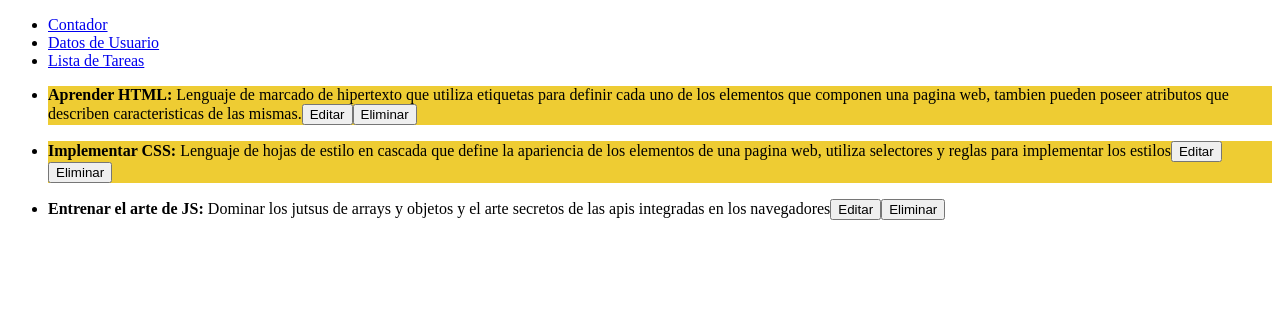
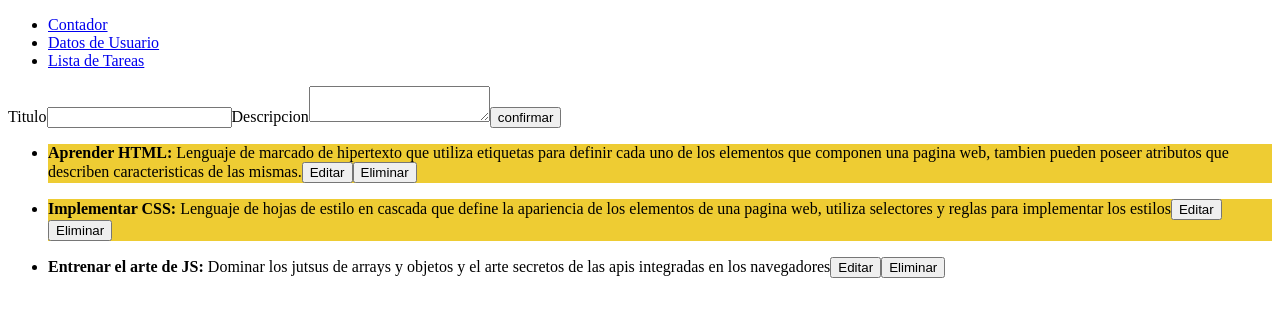
Before and after one commit to fpescar-lxv14/reactjs, a React (Vite) app: page /todos in a window 1280 px wide. Shown: the top 316 px of the page. Built offline with nearby package versions, Linux system fonts and the light colour scheme.

Commit message:
agregar seleccion de elemento e implementar editar eliminar y agregar tareas

```diff
--- a/src/components/Todos/index.jsx
+++ b/src/components/Todos/index.jsx
@@ -1,23 +1,55 @@
-import { useSelector } from "react-redux"
+import { useDispatch, useSelector } from "react-redux"
+import { addTodo, editTodo, removeTodo, setCurrent } from "../../store/todosSlice"
 
 export default function Todos(){
-    const {todos, filtered} = useSelector(s => s.todos)
+    const dispatch = useDispatch()
+    const {todos, current, filtered} = useSelector(s => s.todos)
     const data = filtered.length ? filtered : todos
+    const handleSubmit = (e) => {
+        e.preventDefault();
+        const formData = new FormData(e.target);
+        const data = Object.fromEntries(formData);
+        if (!current){
+            data.id = Number(todos[todos.length - 1]?.id) + 1 ?? 1
+            data.completed = 0
+            dispatch(addTodo(data))
+        }
+        else {
+            dispatch(editTodo({id: current, ...data}))
+            dispatch(setCurrent(null))
+        }
+        e.target.reset();
+    }
+    const get = (key) => current ? todos.find(item => current === item.id)[key] : ""
     return(
     <>
-        <form action="">
-
+        <form onSubmit={handleSubmit}>
+            <label htmlFor="title">Titulo</label>
+            <input id="title"
+                type="text"
+                name="title"
+                defaultValue={get("title")}
+                required={true}/>
+            <label htmlFor="description">Descripcion</label>
+            <textarea id="description"
+                name="description"
+                defaultValue={get("description")}
+                required={true}></textarea>
+            <button>confirmar</button>
         </form>
         <ul>
             {data?.map(item => <ItemList key={item.id} {...item}/>)}
         </ul>
     </>
 )}
-const ItemList = ({id,title, description,completed}) =>
+const ItemList = ({id,title, description,completed}) =>{
+    const dispatch = useDispatch()
+    return (
     <li id={"todo_"+id}>
         <p style={{backgroundColor: completed ? "#ec3" : "underline"}}>
             <strong>{title}: </strong> {description}
-            <button>Editar</button>
-            <button>Eliminar</button>
+            <button onClick={()=>dispatch(setCurrent(id))}>Editar</button>
+            <button onClick={()=>dispatch(removeTodo(id))}>Eliminar</button>
         </p>
     </li>
+)}
--- a/src/store/todos.example.json
+++ b/src/store/todos.example.json
@@ -1,25 +1,26 @@
 {
     "todos": [
         {
-            "id": 0,
+            "id": 1,
             "title": "Aprender HTML",
             "description": "Lenguaje de marcado de hipertexto que utiliza etiquetas para definir cada uno de los elementos que componen una pagina web, tambien pueden poseer atributos que describen caracteristicas de las mismas.",
             "completed": true
 
         },
         {
-            "id": 1,
+            "id": 2,
             "title": "Implementar CSS",
             "description": "Lenguaje de hojas de estilo en cascada que define la apariencia de los elementos de una pagina web, utiliza selectores y reglas para implementar los estilos",
             "completed": true
 
         },
         {
-            "id": 2,
+            "id": 3,
             "title": "Entrenar el arte de JS",
             "description": "Dominar los jutsus de arrays y objetos y el arte secretos de las apis integradas en los navegadores",
             "completed": false
         }
     ],
-    "filtered": []
+    "filtered": [],
+    "current": null
 }
--- a/src/store/todosSlice.jsx
+++ b/src/store/todosSlice.jsx
@@ -5,19 +5,20 @@ export const todosSlice = createSlice({
     initialState,
     reducers: {
         addTodo: (s,a) => {
-            s.todos = [...s[todos], a.payload]
+            s.todos = [...s.todos, a.payload]
         },
         removeTodo: (s,a) => {
             s.todos = s.todos.filter((item) => item.id != a.payload
         )},
         editTodo: (s,a) => {
-            const { index, ...todo} = a.payload
-            s.todos[index] = todo
+            const {id, ...todo} = a.payload
+            s.todos = s.todos.map(item => item.id === id? {...item,...todo } : item)
         },
         filterTodos: (s,a) => {
             s.filtered = s.todos.filter((item) => item.completed != a.payload
         )},
-        resetFilter: (s) => s.filtered = []
+        resetFilter: (s) => { s.filtered = [] } ,
+        setCurrent: (s,a) => { s.current = a.payload }
     }
 })
 export const {
@@ -26,4 +27,5 @@ export const {
     editTodo,
     filterTodos,
     resetFilter,
+    setCurrent,
 } = todosSlice.actions
```
